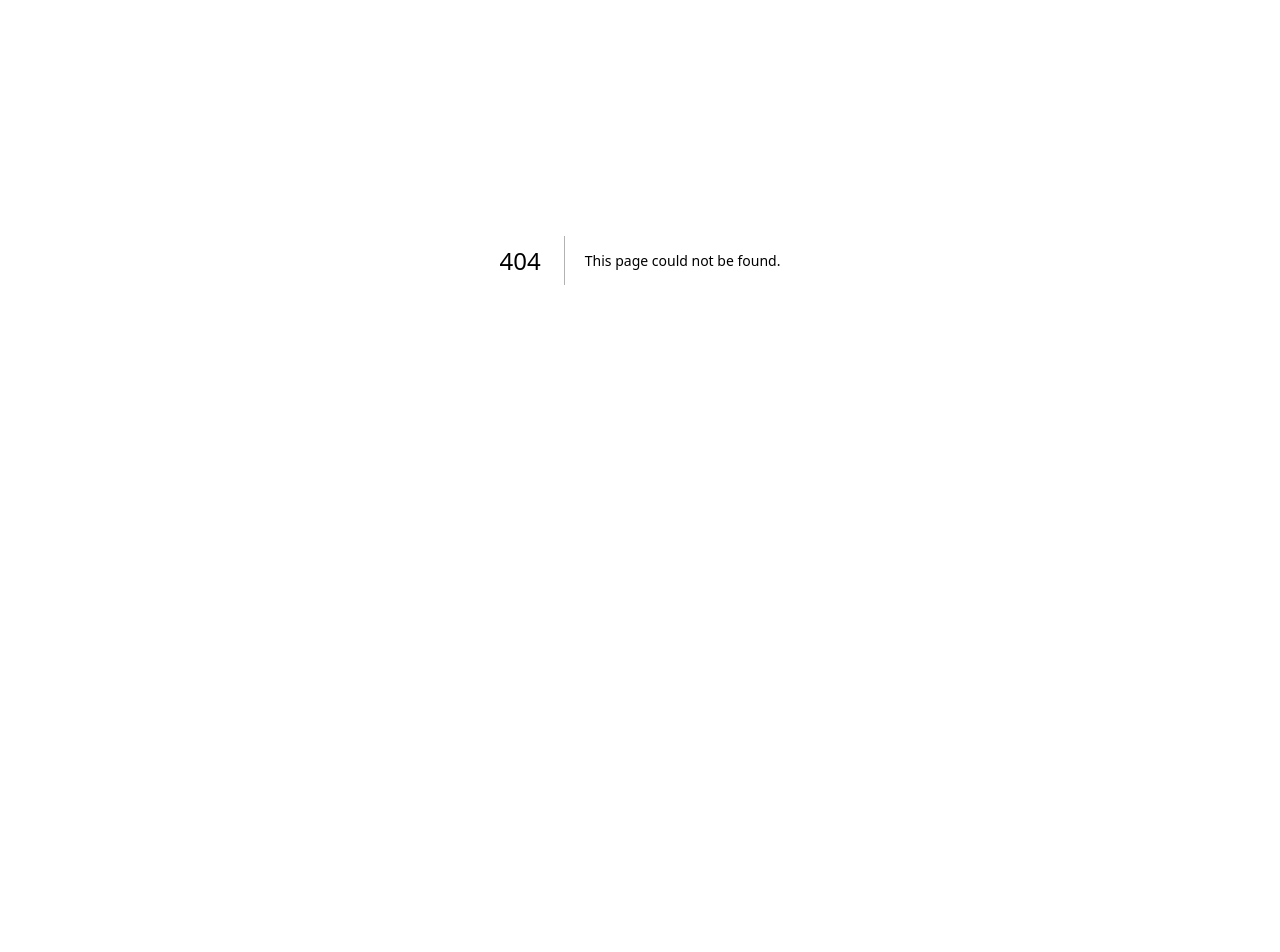
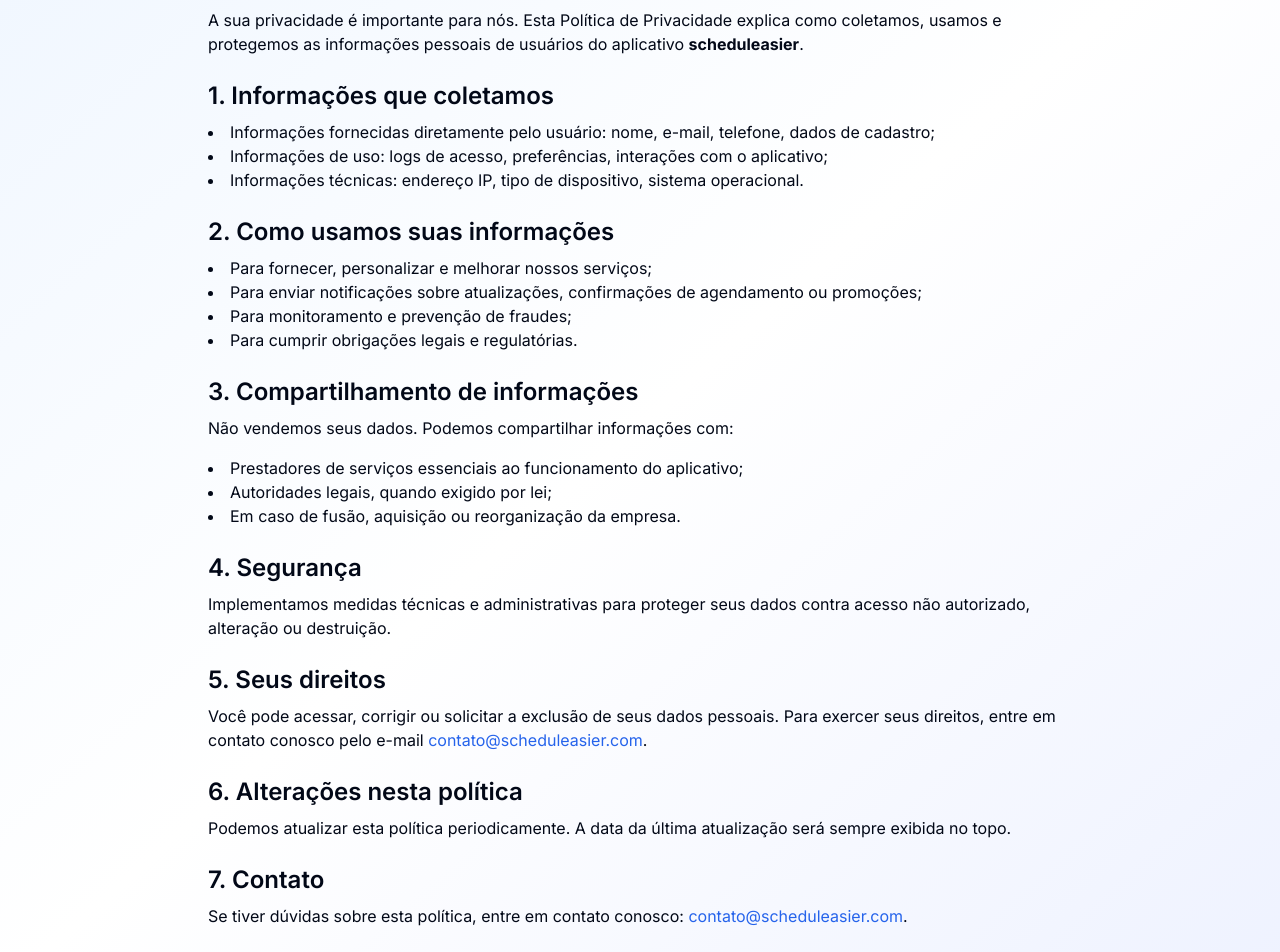
Before and after one commit to cbsalt/aula-magica-agendamento, a Next.js app: page /privacy in a window 1280 px wide. Before the commit this address had no page. Shown: the part 140-1092 px from the top of the page. Before the commit the page ends 800 px from the top, so only its background shows below. Built offline with nearby package versions, Linux system fonts and the light colour scheme.

Commit message:
feat: created privacy and terms page

```diff
--- /dev/null
+++ b/app/privacy/page.tsx
@@ -0,0 +1,104 @@
+import Footer from "@/components/Footer";
+
+export default function PrivacyPolicy() {
+  return (
+    <div className="flex flex-col min-h-screen bg-gradient-to-br from-blue-50 via-white to-indigo-50">
+      <main className="flex-grow max-w-4xl mx-auto px-4 py-12">
+        <h1 className="text-3xl font-bold mb-6">Política de Privacidade</h1>
+        <p className="mb-4">Última atualização: 26 de agosto de 2025</p>
+
+        <p className="mb-4">
+          A sua privacidade é importante para nós. Esta Política de Privacidade
+          explica como coletamos, usamos e protegemos as informações pessoais de
+          usuários do aplicativo <strong>scheduleasier</strong>.
+        </p>
+
+        <h2 className="text-2xl font-semibold mt-6 mb-2">
+          1. Informações que coletamos
+        </h2>
+        <ul className="list-disc list-inside mb-4">
+          <li>
+            Informações fornecidas diretamente pelo usuário: nome, e-mail,
+            telefone, dados de cadastro;
+          </li>
+          <li>
+            Informações de uso: logs de acesso, preferências, interações com o
+            aplicativo;
+          </li>
+          <li>
+            Informações técnicas: endereço IP, tipo de dispositivo, sistema
+            operacional.
+          </li>
+        </ul>
+
+        <h2 className="text-2xl font-semibold mt-6 mb-2">
+          2. Como usamos suas informações
+        </h2>
+        <ul className="list-disc list-inside mb-4">
+          <li>Para fornecer, personalizar e melhorar nossos serviços;</li>
+          <li>
+            Para enviar notificações sobre atualizações, confirmações de
+            agendamento ou promoções;
+          </li>
+          <li>Para monitoramento e prevenção de fraudes;</li>
+          <li>Para cumprir obrigações legais e regulatórias.</li>
+        </ul>
+
+        <h2 className="text-2xl font-semibold mt-6 mb-2">
+          3. Compartilhamento de informações
+        </h2>
+        <p className="mb-4">
+          Não vendemos seus dados. Podemos compartilhar informações com:
+        </p>
+        <ul className="list-disc list-inside mb-4">
+          <li>
+            Prestadores de serviços essenciais ao funcionamento do aplicativo;
+          </li>
+          <li>Autoridades legais, quando exigido por lei;</li>
+          <li>Em caso de fusão, aquisição ou reorganização da empresa.</li>
+        </ul>
+
+        <h2 className="text-2xl font-semibold mt-6 mb-2">4. Segurança</h2>
+        <p className="mb-4">
+          Implementamos medidas técnicas e administrativas para proteger seus
+          dados contra acesso não autorizado, alteração ou destruição.
+        </p>
+
+        <h2 className="text-2xl font-semibold mt-6 mb-2">5. Seus direitos</h2>
+        <p className="mb-4">
+          Você pode acessar, corrigir ou solicitar a exclusão de seus dados
+          pessoais. Para exercer seus direitos, entre em contato conosco pelo
+          e-mail{" "}
+          <a
+            href="mailto:contato@scheduleasier.com"
+            className="text-blue-600 hover:underline"
+          >
+            contato@scheduleasier.com
+          </a>
+          .
+        </p>
+
+        <h2 className="text-2xl font-semibold mt-6 mb-2">
+          6. Alterações nesta política
+        </h2>
+        <p className="mb-4">
+          Podemos atualizar esta política periodicamente. A data da última
+          atualização será sempre exibida no topo.
+        </p>
+
+        <h2 className="text-2xl font-semibold mt-6 mb-2">7. Contato</h2>
+        <p className="mb-4">
+          Se tiver dúvidas sobre esta política, entre em contato conosco:{" "}
+          <a
+            href="mailto:contato@scheduleasier.com"
+            className="text-blue-600 hover:underline"
+          >
+            contato@scheduleasier.com
+          </a>
+          .
+        </p>
+      </main>
+      <Footer />
+    </div>
+  );
+}
--- /dev/null
+++ b/app/terms/page.tsx
@@ -0,0 +1,96 @@
+import Footer from "@/components/Footer";
+
+export default function TermsOfService() {
+  return (
+    <div className="flex flex-col min-h-screen bg-gradient-to-br from-blue-50 via-white to-indigo-50">
+      <main className="flex-grow max-w-4xl mx-auto px-4 py-12">
+        <h1 className="text-3xl font-bold mb-6">Termos de Serviço</h1>
+        <p className="mb-4">Última atualização: 26 de agosto de 2025</p>
+
+        <p className="mb-4">
+          Bem-vindo ao aplicativo <strong>scheduleasier</strong>. Ao usar nosso
+          serviço, você concorda com estes Termos de Serviço. Leia atentamente
+          antes de utilizar a plataforma.
+        </p>
+
+        <h2 className="text-2xl font-semibold mt-6 mb-2">
+          1. Aceitação dos Termos
+        </h2>
+        <p className="mb-4">
+          Ao acessar ou usar o scheduleasier, você concorda em cumprir estes
+          termos, nossa Política de Privacidade e todas as leis aplicáveis.
+        </p>
+
+        <h2 className="text-2xl font-semibold mt-6 mb-2">2. Uso do Serviço</h2>
+        <ul className="list-disc list-inside mb-4">
+          <li>
+            Você concorda em usar o aplicativo apenas para fins legais e
+            permitidos.
+          </li>
+          <li>
+            É proibido enviar conteúdo malicioso ou violar direitos de
+            terceiros.
+          </li>
+          <li>
+            Você é responsável por manter a confidencialidade de sua conta e
+            senha.
+          </li>
+        </ul>
+
+        <h2 className="text-2xl font-semibold mt-6 mb-2">
+          3. Conteúdo do Usuário
+        </h2>
+        <p className="mb-4">
+          Você é responsável por todo conteúdo que enviar ou compartilhar no
+          aplicativo. O scheduleasier não se responsabiliza por perdas ou danos
+          decorrentes de seu conteúdo.
+        </p>
+
+        <h2 className="text-2xl font-semibold mt-6 mb-2">
+          4. Modificações do Serviço
+        </h2>
+        <p className="mb-4">
+          Podemos atualizar, suspender ou descontinuar recursos do aplicativo a
+          qualquer momento, sem aviso prévio.
+        </p>
+
+        <h2 className="text-2xl font-semibold mt-6 mb-2">
+          5. Limitação de Responsabilidade
+        </h2>
+        <p className="mb-4">
+          O ScheduleAsier não se responsabiliza por danos diretos, indiretos ou
+          consequenciais resultantes do uso do aplicativo, dentro dos limites
+          permitidos por lei.
+        </p>
+
+        <h2 className="text-2xl font-semibold mt-6 mb-2">6. Rescisão</h2>
+        <p className="mb-4">
+          Podemos suspender ou encerrar sua conta caso haja violação destes
+          termos ou suspeita de uso indevido.
+        </p>
+
+        <h2 className="text-2xl font-semibold mt-6 mb-2">
+          7. Legislação Aplicável
+        </h2>
+        <p className="mb-4">
+          Estes termos são regidos pelas leis do Brasil. Qualquer disputa será
+          resolvida no foro competente da cidade de residência do usuário,
+          quando aplicável.
+        </p>
+
+        <h2 className="text-2xl font-semibold mt-6 mb-2">8. Contato</h2>
+        <p className="mb-4">
+          Para dúvidas sobre os Termos de Serviço, entre em contato:{" "}
+          <a
+            href="mailto:contato@scheduleasier.com"
+            className="text-blue-600 hover:underline"
+          >
+            contato@scheduleasier.com
+          </a>
+          .
+        </p>
+      </main>
+      <Footer />
+    </div>
+  );
+}
```
